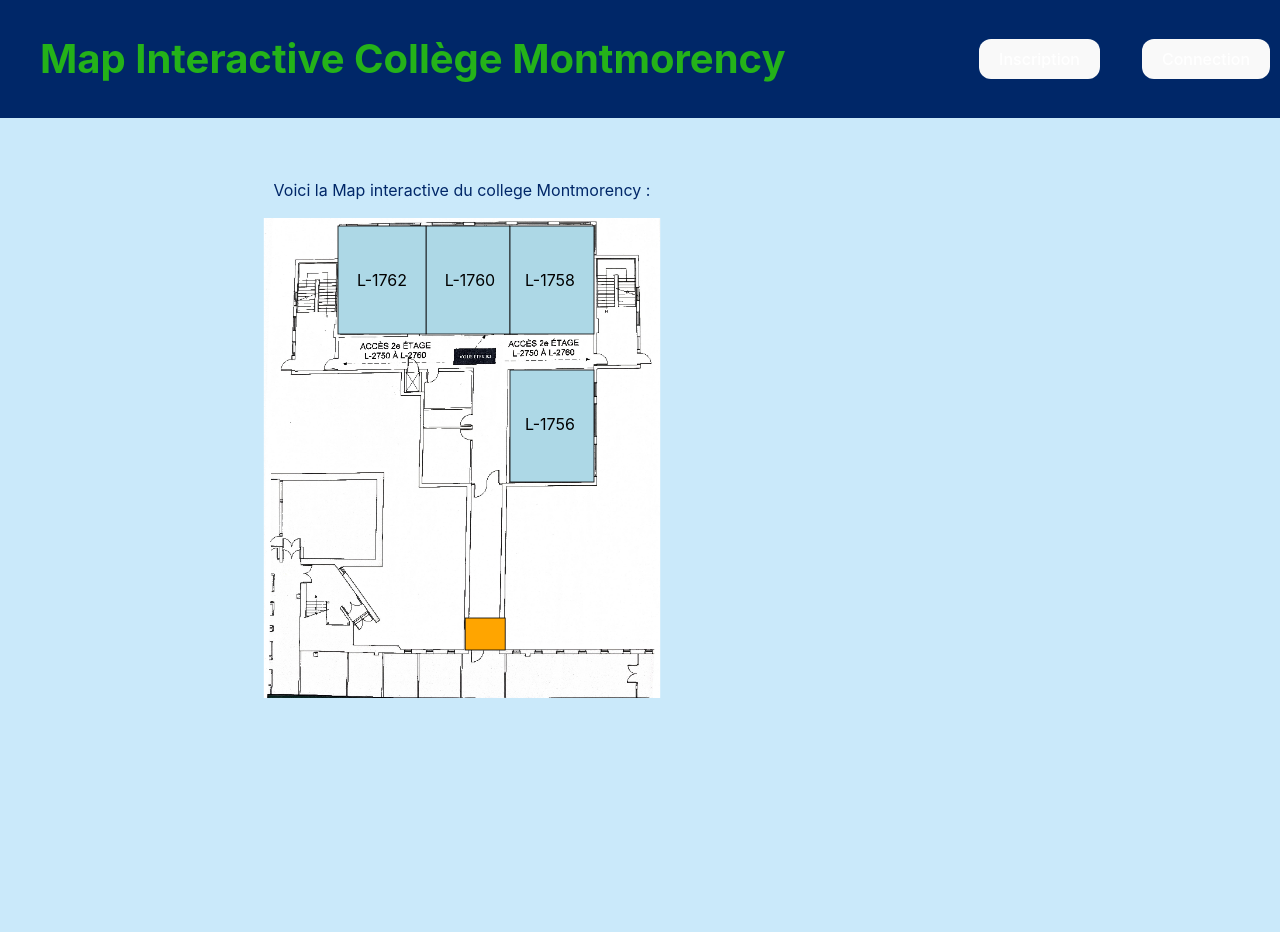
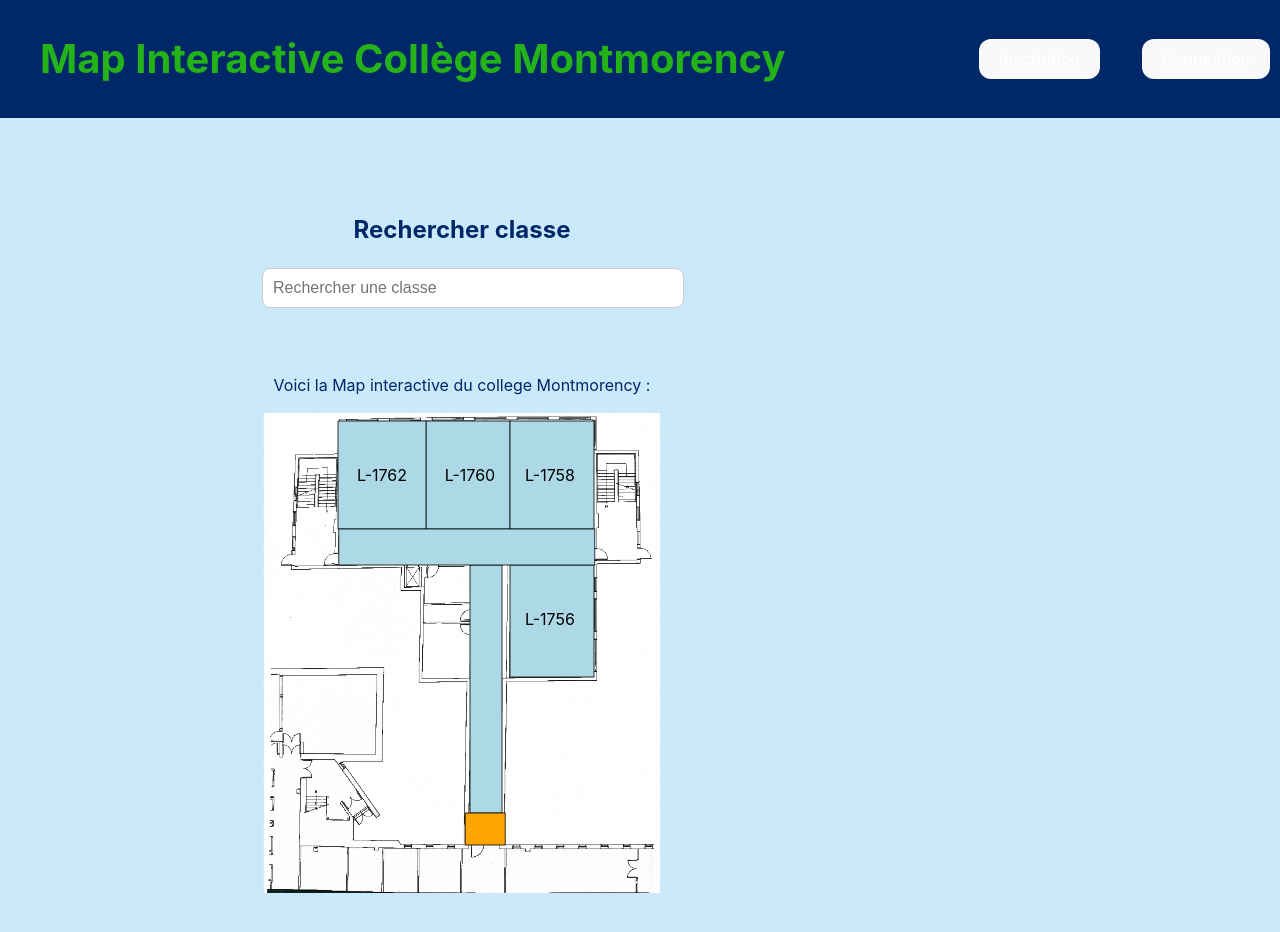
Before and after one commit to Felix-Etienne/map_interractive_montmorency, a React (Vite) app in the folder frontend/: page / in a window 1280 px wide. Shown: the top 932 px of the page. Built offline with nearby package versions, Linux system fonts and the light colour scheme.

Commit message:
barre de recherche

```diff
--- a/frontend/src/components/Map/Map.jsx
+++ b/frontend/src/components/Map/Map.jsx
@@ -2,6 +2,7 @@
 import "https://unpkg.com/leaflet/dist/leaflet.js";
 import image from "../../Images/a7fc6ee5.png";
 import { useEffect } from "react";
+import SearchBar from "../SearchBar/SearchBar";
 
 export default function Map({ imageSize = [2000, 1000], imageUrl = image, polygons = [] }) {
 
@@ -34,6 +35,7 @@
     return (
         <>
             <div className="map-container">
+                <SearchBar />
                 <p>Voici la Map interactive du college Montmorency : </p>
                 <div>
                     <svg id="plan" viewBox="0 0 1000 600" width="100%">
@@ -54,6 +56,12 @@
                             <rect id="L1756" class="salle" x="560" y="190" width="105" height="140" fill="lightblue" stroke="black" />
                             <text x="610" y="265" fontSize="20" textAnchor="middle" fill="black">L-1756</text>
                         </g>
+                        <g>
+                            <rect id="C1" class="" x="510" y="190" width="40" height="310" fill="lightblue" stroke="black" />
+                        </g>
+                        <g>
+                            <rect id="C1" class="" x="346" y="145" width="320" height="45" fill="lightblue" stroke="black" />
+                        </g>
                         <rect id="sortie" class="exit" x="504" y="500" width="50" height="40" fill="orange" stroke="black" />
                     </svg>
                 </div>
--- /dev/null
+++ b/frontend/src/components/SearchBar/SearchBar.css
@@ -0,0 +1,32 @@
+.search-container {
+  width: 400px;
+  margin: 50px auto;
+  text-align: center;
+}
+
+.search-input {
+  width: 100%;
+  padding: 10px;
+  border-radius: 8px;
+  border: 1px solid #ccc;
+  margin-bottom: 15px;
+  font-size: 16px;
+}
+
+.results-list {
+  list-style: none;
+  padding: 0;
+  margin: 0;
+  text-align: left;
+}
+
+.result-item {
+  padding: 6px 0;
+  border-bottom: 1px solid #eee;
+}
+
+.no-results {
+  color: #888;
+  text-align: center;
+  padding: 6px 0;
+}
--- /dev/null
+++ b/frontend/src/components/SearchBar/SearchBar.jsx
@@ -0,0 +1,53 @@
+import React, { useState, useMemo } from "react";
+import "./SearchBar.css";
+
+export default function SearchBar() {
+  const [searchTerm, setSearchTerm] = useState("");
+  const [showResults, setShowResults] = useState(false);
+
+  const classes = ["L-1762", "L-1760", "L-1758", "L-1756"];
+
+  const filteredClasses = useMemo(() => {
+    const term = searchTerm.toLowerCase().trim();
+    if (!term) return [];
+    return classes.filter((cls) => cls.toLowerCase().includes(term));
+  }, [searchTerm]);
+
+  const handleSelect = (cls) => {
+    setSearchTerm(cls);
+    setShowResults(false);
+  };
+
+  const handleChange = (e) => {
+    setSearchTerm(e.target.value);
+    setShowResults(true);
+  };
+
+  return (
+    <div className="search-container">
+      <h2>Rechercher classe</h2>
+
+      <input
+        type="text"
+        placeholder="Rechercher une classe"
+        value={searchTerm}
+        onChange={handleChange}
+        className="search-input"
+      />
+
+      {showResults && filteredClasses.length > 0 && (
+        <ul className="results-list">
+          {filteredClasses.map((cls, index) => (
+            <li
+              key={index}
+              className="result-item"
+              onClick={() => handleSelect(cls)}
+            >
+              {cls}
+            </li>
+          ))}
+        </ul>
+      )}
+    </div>
+  );
+}
```
